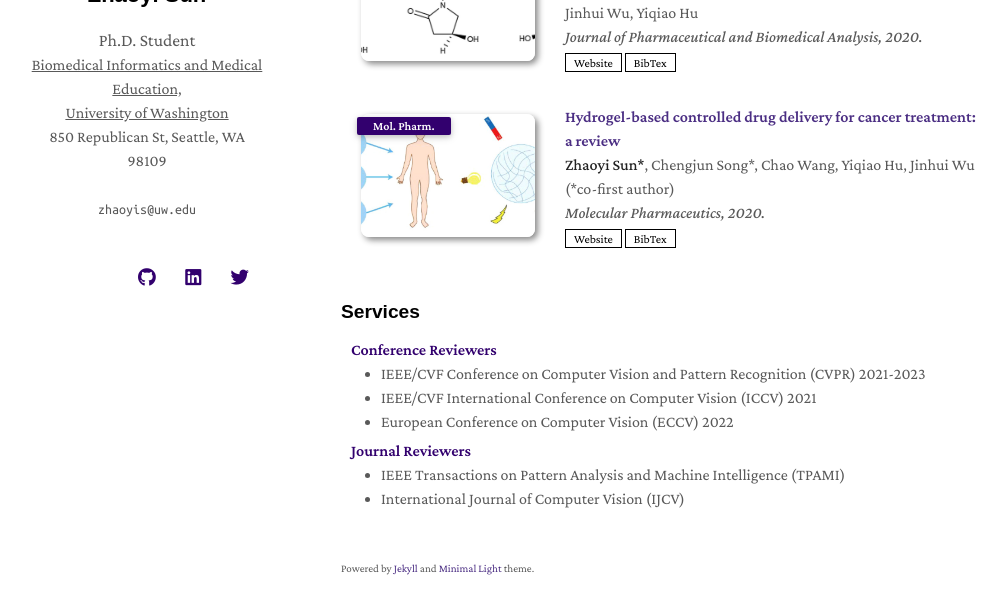
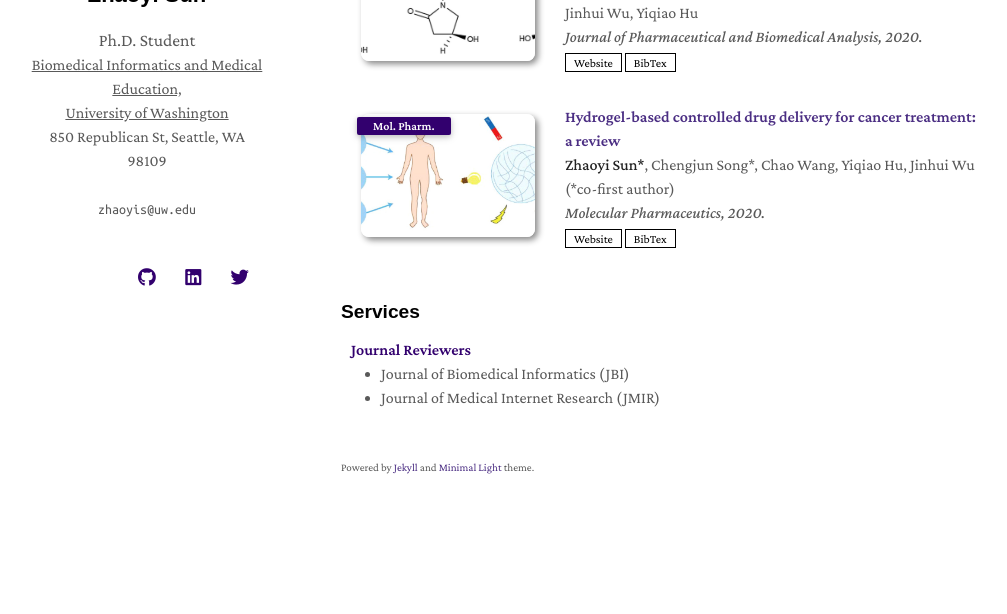
Before and after one commit to GeraldSun/GeraldSun.github.io, a Jekyll site: the page built from index.md, in a window 1280 px wide and 900 px high, scrolled down 1900 px, cut to the strip 251-865 px from the top of the window. Shown: the whole strip, without its empty margins (129-1136 px from the left). Built offline with Jekyll 4.4.1, drawn with Linux system fonts in a browser that asks for light colours; nearby versions of some CDN libraries; a style sheet for code colours, icons or effects is not loaded; our own code applies the rules of GitHub Pages for plain Markdown files; after the commit the page ends 2699 px from its top, so only the background shows below that.

Commit message:
Update services.md

```diff
--- a/_includes/services.md
+++ b/_includes/services.md
@@ -1,16 +1,8 @@
 ## Services
-
-<h4 style="margin:0 10px 0;">Conference Reviewers</h4>
-
-<ul style="margin:0 0 5px;">
-  <li><a href="http://cvpr2023.thecvf.com/"><autocolor>IEEE/CVF Conference on Computer Vision and Pattern Recognition (CVPR) 2021-2023</autocolor></a></li>
-  <li><a href="http://iccv2021.thecvf.com/"><autocolor>IEEE/CVF International Conference on Computer Vision (ICCV) 2021</autocolor></a></li>
-  <li><a href="https://eccv2022.ecva.net/"><autocolor>European Conference on Computer Vision (ECCV) 2022</autocolor></a></li>
-</ul>
 
 <h4 style="margin:0 10px 0;">Journal Reviewers</h4>
 
 <ul style="margin:0 0 20px;">
-  <li><a href="https://www.computer.org/csdl/journal/tp"><autocolor>IEEE Transactions on Pattern Analysis and Machine Intelligence (TPAMI)</autocolor></a></li>
-  <li><a href="https://www.springer.com/journal/11263"><autocolor>International Journal of Computer Vision (IJCV)</autocolor></a></li>
+  <li><a href="https://www.sciencedirect.com/journal/journal-of-biomedical-informatics"><autocolor>Journal of Biomedical Informatics (JBI)</autocolor></a></li>
+  <li><a href="https://www.jmir.org/"><autocolor>Journal of Medical Internet Research (JMIR)</autocolor></a></li>
 </ul>
```
